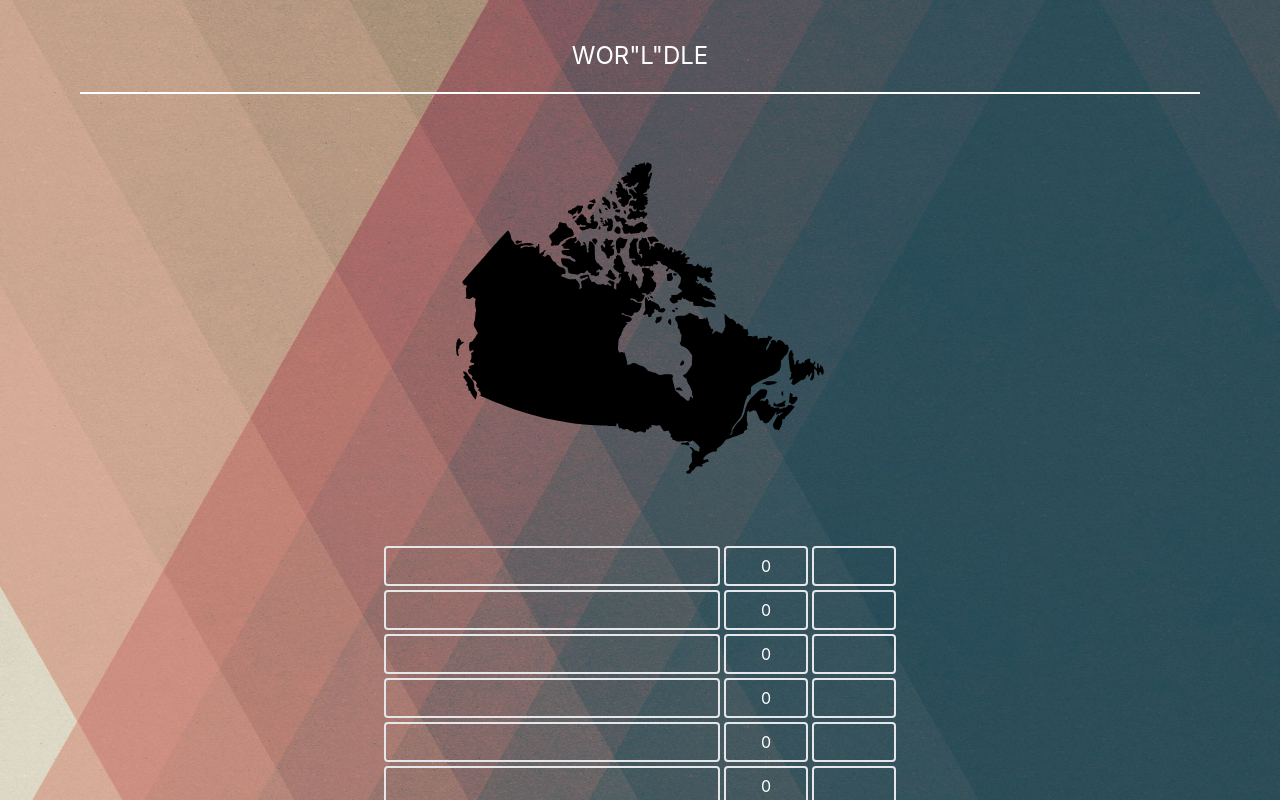
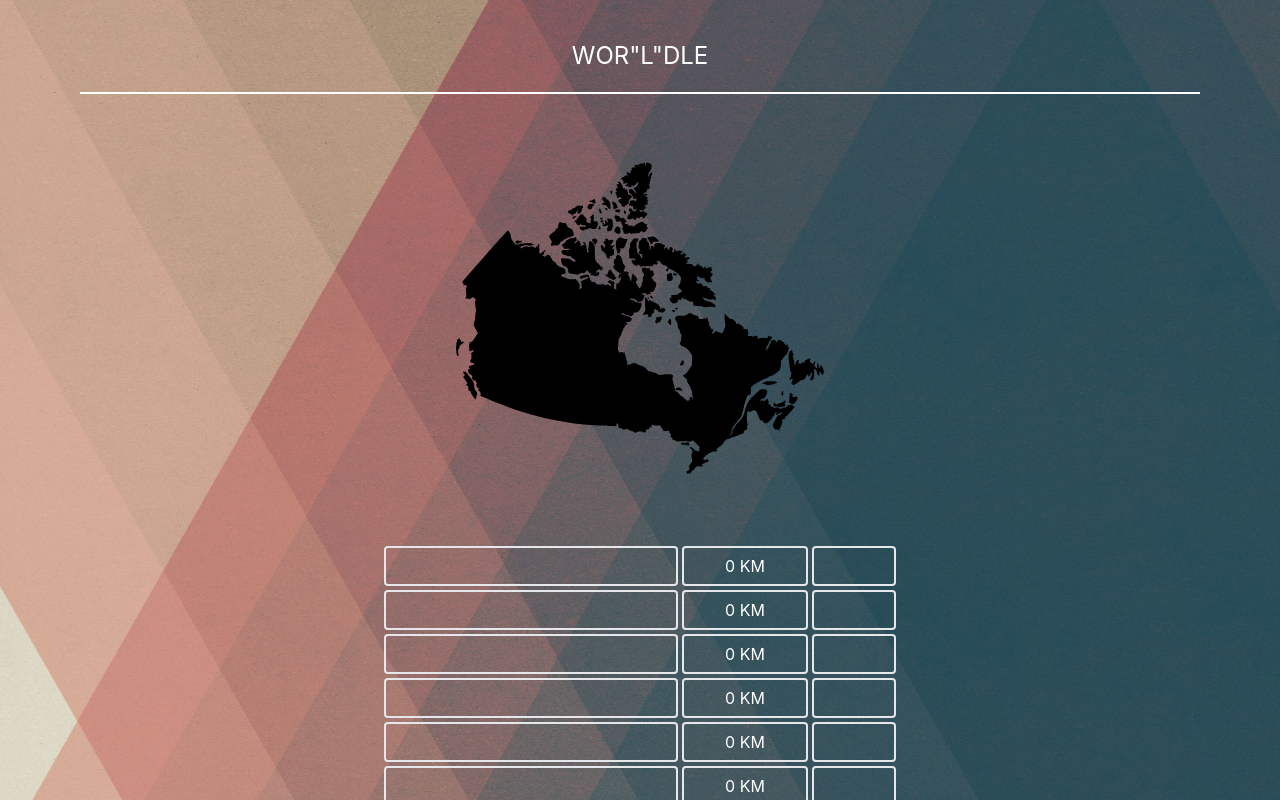
Before and after one commit to WeikeShi0730/worldle, a React (Create React App) app: page / in a window 1280 px wide. Shown: the top 800 px of the page. Built offline with nearby package versions, Linux system fonts and the light colour scheme.

Commit message:
Fix distance unit

```diff
--- a/src/components/guess-panel.component.tsx
+++ b/src/components/guess-panel.component.tsx
@@ -3,12 +3,12 @@ import useGame from "../utils/useGame";
 const GuessPanel = ({ selectedCountry }: any) => {
   const difference = useGame();
   return (
-    <div className="flex h-10 my-1 rounded text-white">
-      <div className="country flex justify-center items-center w-8/12 border-2 rounded">
+    <div className="flex w-full h-10 my-1 rounded text-white">
+      <div className="country flex justify-center items-center w-7/12 border-2 rounded">
         {selectedCountry.label}
       </div>
-      <div className="distance flex justify-center items-center w-2/12 border-2 mx-1 rounded">
-        {difference.distance}
+      <div className="distance flex justify-center items-center w-3/12 border-2 mx-1 rounded">
+        {difference.distance} KM
       </div>
       <div className="direction flex justify-center items-center w-2/12 border-2 rounded">
         {difference.direction}
--- a/src/utils/useGame.ts
+++ b/src/utils/useGame.ts
@@ -22,7 +22,7 @@ const useGame = () => {
         longitude: selectedCountries[numGuesses - 1]?.longitude,
       };
       const distance = convertDistance(
-        getDistance(currentCountryPos, selectedCountryPos),
+        getDistance(currentCountryPos, selectedCountryPos, 1000),
         "km"
       );
       const direction = getCompassDirection(
```
